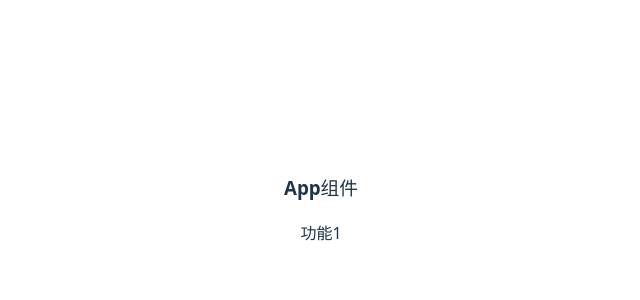
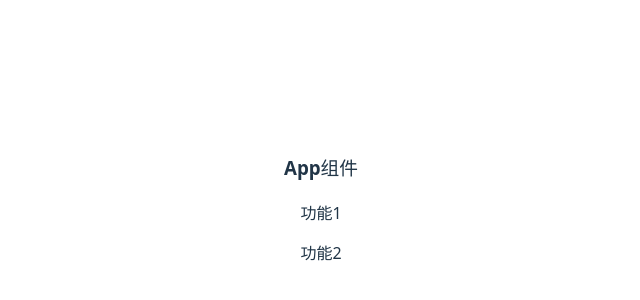
Before and after one commit to rm86626/myproject88-3, a Vue app: page / in a window 1280 px wide. Shown: the part 192-492 px from the top of the page, without its empty margins (319-959 px from the left). Built offline with nearby package versions, Linux system fonts and the light colour scheme.

Commit message:
A前端功能2

```diff
--- a/src/App.vue
+++ b/src/App.vue
@@ -2,6 +2,7 @@
   <div>
        <h3>App组件</h3>
        <p>功能1</p>
+       <p>功能2</p>
   </div>
 </template>
 
```
